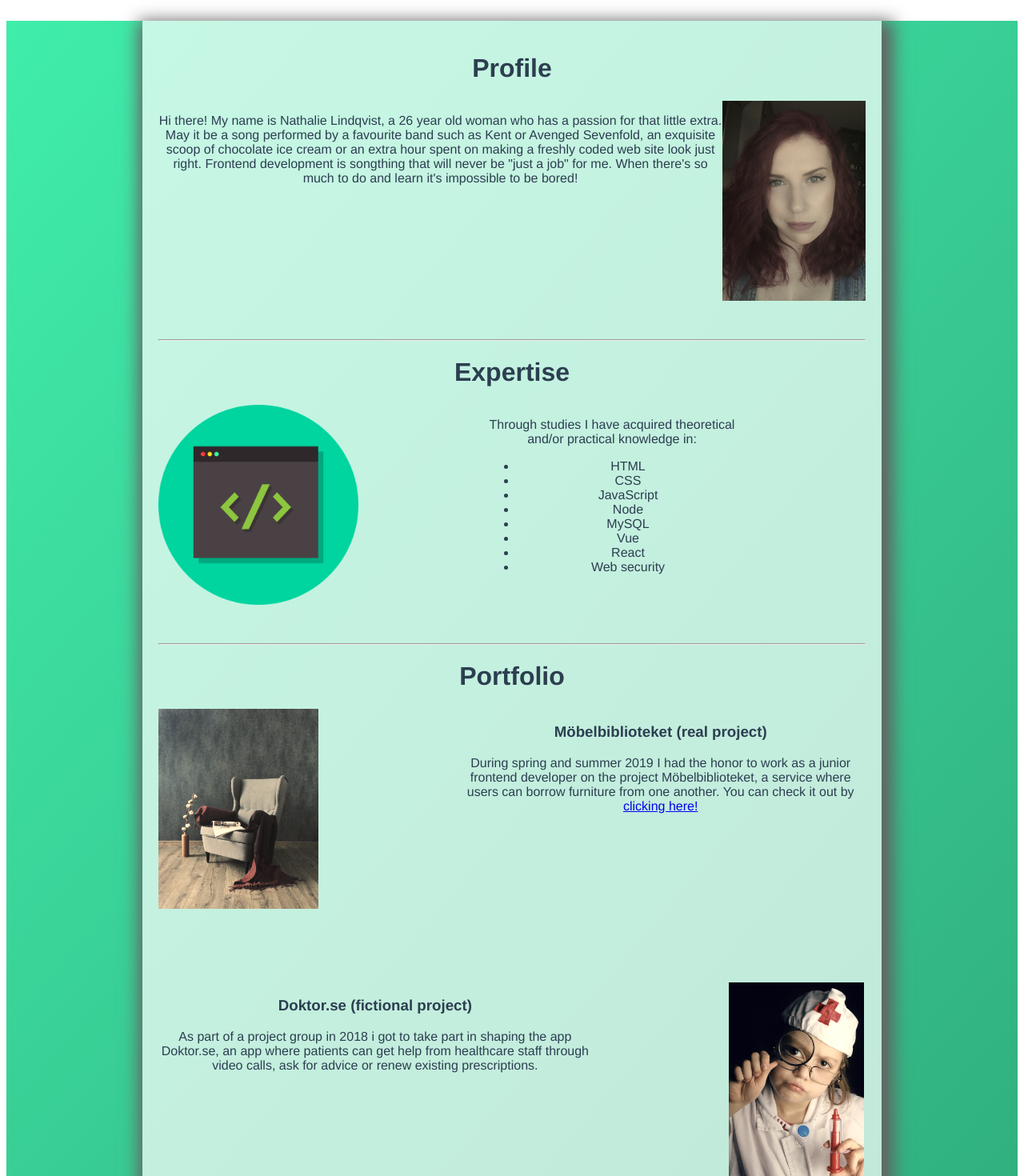
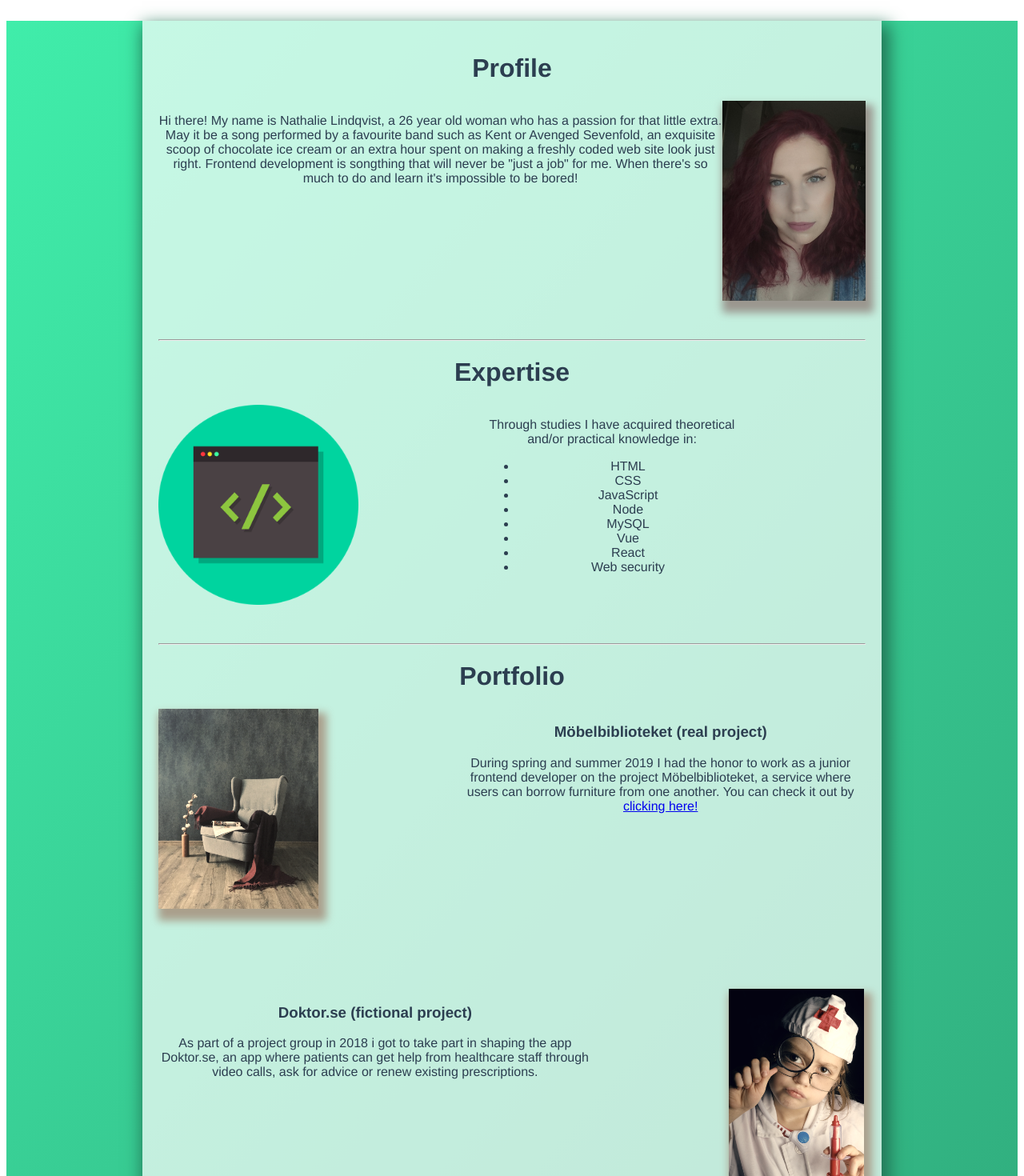
Before and after one commit to nathalielindqvist/agil-projekt, a Vue app: page /nathalie in a window 1280 px wide. Shown: the part 60-1530 px from the top of the page at 80% size. Built offline with nearby package versions, Linux system fonts and the light colour scheme.

Commit message:
Added box-shadows + linked images

```diff
--- a/src/views/Nathalie.vue
+++ b/src/views/Nathalie.vue
@@ -30,7 +30,9 @@
 
           <h1 class="grid-item-header">Portfolio</h1>
           <div class="grid-item-container">
-          <img id="grid-item-image3" src="../assets/chair.jpg" alt="Arm chair" height="250">
+          <a href="http://mobelbiblioteket.se/" target="_blank">
+            <img id="grid-item-image3" src="../assets/chair.jpg" alt="Arm chair" height="250">
+          </a>
           <section class="grid-item-portfolio1">
             <h3>Möbelbiblioteket (real project)</h3>
             <p>During spring and summer 2019 I had the honor to work as a junior frontend developer on the project Möbelbiblioteket, a service where users can borrow furniture from one another. You can check it out by <a href="http://mobelbiblioteket.se/" target="_blank">clicking here!</a></p>
@@ -66,7 +68,7 @@ export default {
     margin: auto;
     padding: 20px 20px 100px 20px;
     background-color: rgba(255, 255, 255, 0.7);
-    box-shadow: 5px 10px 20px 10px #636363;
+    box-shadow: 5px 10px 20px 5px #217354;
 }
 
 .grid-item-container {
@@ -79,7 +81,9 @@ export default {
 #grid-item-image1 {
     grid-column: 5/6;
     grid-row: 1/2;
-    filter: sepia(50%);
+    filter: sepia(20%);
+    box-shadow: 5px 10px 10px 5px #919191;
+    transition: transform 0.5s
 }
 
 #grid-item-image2 {
@@ -91,12 +95,20 @@ export default {
     grid-column: 1/2;
     grid-row: 1/3;
     filter: sepia(50%);
+    box-shadow: 5px 10px 10px 5px #919191;
+    transition: transform 0.5s
+}
+
+#grid-item-image3:hover, #grid-item-image4:hover, #grid-item-image1:hover {
+    transform: scale(1.1, 1.1);
 }
 
 #grid-item-image4 {
     grid-column: 5/6;
     grid-row: 4/6;
     filter: sepia(50%);
+    box-shadow: 5px 10px 10px 5px #919191;
+    transition: transform 0.5s
 }
 
 .grid-item-profile {
```
